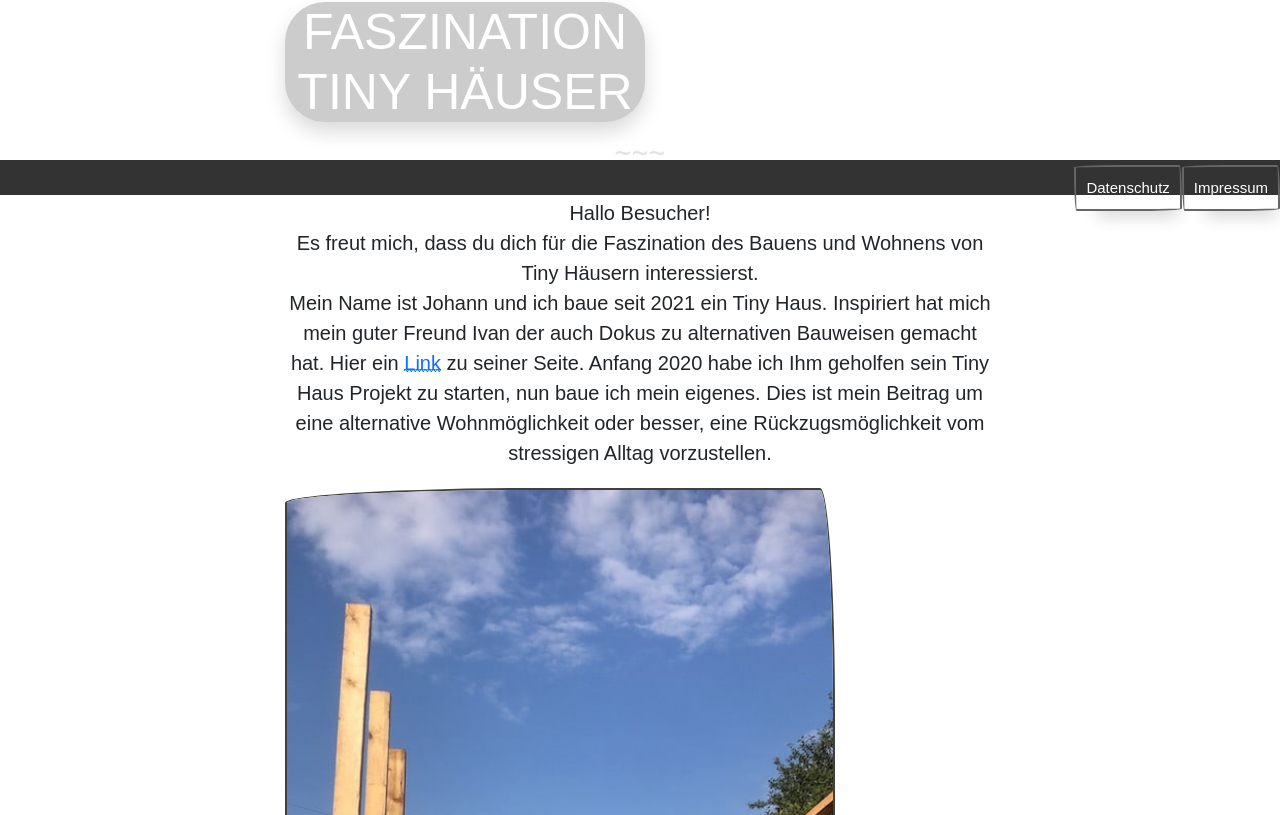
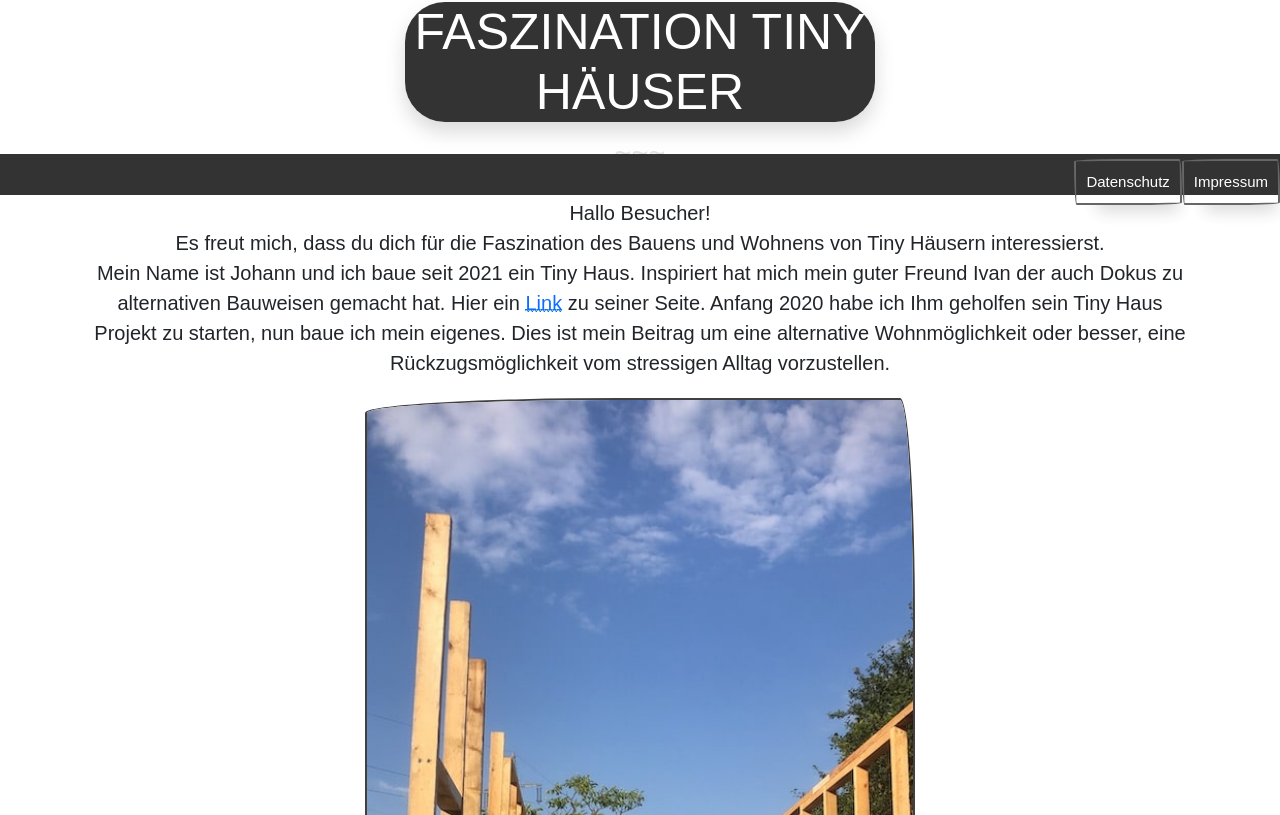
Before and after one commit to johannkirr/TinyHouseNew, a Next.js app: page / in a window 1280 px wide. Shown: the part 605-1420 px from the top of the page. Built offline with nearby package versions, Linux system fonts and the light colour scheme; a web font is replaced by a local one.

Commit message:
Seite für PC Monitor angepasst

```diff
--- a/komponenten/Fusszeile.js
+++ b/komponenten/Fusszeile.js
@@ -5,7 +5,7 @@ export default function Fusszeile() {
     return (
       <div >
         <div className="fixed-bottom bg-black" style={{display: "flex", justifyContent:"right", opacity:0.8}}>
-          <div className="footerButtons" style={{marginBottom: "-16px", marginTop: "5px"}}>
+          <div className="footerButtons" style={{marginBottom: "-10px", marginTop: "5px"}}>
           <Link href="/datenschutz" className=" paper-btn btn-small text-decoration-none" style={{backgroundColor:"transparent", color:"white"}} >
             Datenschutz
           </Link>
--- a/pages/index.js
+++ b/pages/index.js
@@ -39,7 +39,7 @@ export default function Home() {
 
         <h1
           className="shadow shadow-5 rounded-5"
-          style={{ fontFamily: "arial", color: "white", marginTop:"50px", width:"360px"}}>
+          style={{ fontFamily: "arial", color: "white", marginTop:"50px"}}>
           FASZINATION TINY HÄUSER
         </h1>
 
@@ -58,7 +58,7 @@ export default function Home() {
           Wohnmöglichkeit oder besser, eine Rückzugsmöglichkeit vom stressigen Alltag vorzustellen.
         </p>
 
-        <div>
+        <div className="image">
           <Image src={coverPicture4} width={550} height={400} alt="coverPicture4"/>
         </div>
 
@@ -71,7 +71,7 @@ export default function Home() {
           funktional und stilvoll gestaltet.
           </p>
 
-          <div>
+          <div className="image">
             <Image src={coverPicture2} width={600} height={800} alt="coverPicture2"/>
           </div>
 
--- a/pages/skizze.js
+++ b/pages/skizze.js
@@ -17,9 +17,8 @@ export default function skizze() {
         <div className="skizzeBild">
           <Image src={HausSkizze1}  layout="cover" alt="Card example image"/>
         </div>
-        <p style={{display:"flex", justifyContent:"right"}}>Skizzen von Ivan Olelenko</p>
-
       </div>
+      <p className="card-text border border-1 border-dark shadow" style={{marginBottom:"90px", marginLeft:"2rem", width:"200px"}}>Skizzen von Ivan Olelenko</p>
 
     </div>
   )
--- a/styles/globals.css
+++ b/styles/globals.css
@@ -35,7 +35,7 @@ nav.hidden {
 
 .kontaktText {
   text-align: center;
-  backdrop-filter: brightness(50%);
+  backdrop-filter: brightness(25%);
   border-radius: 30px;
   color: white;
   margin-top: 40px;
@@ -44,13 +44,20 @@ nav.hidden {
 }
 
 h1 {
-  backdrop-filter: brightness(80%);
-  border-radius: 30px;
-
+  backdrop-filter: brightness(20%);
+  width: 470px;
 }
 
-.hr {
-  backdrop-filter: brightness(80%);
+.shadow.shadow-5.rounded-5 {
+  margin-left: 16rem;
+}
+
+.HausCover {
+  display: block;
+  text-align: center;
+  align-items: center;
+  justify-content: center;
+
 }
 
 .bild1 {
@@ -66,18 +73,17 @@ h1 {
 }
 
 .skizzeBild {
-  margin-top: 2px;
-  display: flex;
-  flex-direction: column;
+  margin-top: 20px;
   align-items: center;
   width: 500px;
 }
 
 .skizzeBildContainer {
+  margin-top: 20px;
   display: flex;
   justify-content: center;
   gap: 2rem;
-  margin-bottom: 1rem;
+
 }
 
 .linkDiv {
@@ -104,11 +110,10 @@ h1 {
   margin-top: -100px;
 }
 
-.HausCover {
-  display: block;
-  text-align: center;
-  margin-left: 10rem;
-  margin-right: 10rem;
+.image {
+  display: flex;
+  align-items: center;
+  justify-content: center;
 }
 
 :hover.link {
@@ -124,6 +129,7 @@ h1 {
   margin-top: 50px;
 }
 
+
 .bautechnikLink {
   margin-bottom: 15px;
 }
@@ -136,10 +142,8 @@ h1 {
 }
 
 .bilderMap {
-  margin-bottom: 60px;
-  display: flex;
-  flex-direction: column;
-  align-items: center;
+  margin-top: 40px;
+
 }
 
 .bildDecoration {
@@ -190,14 +194,39 @@ h1 {
   padding-bottom: 5em;
   }
 
+  .HausCover {
+    display: block;
+    text-align: center;
+    margin-left: 10rem;
+    margin-right: 10rem;
+  }
 
-h1 {
-  backdrop-filter: brightness(80%);
-  border-radius: 30px;
-}
+  h1 {
+    backdrop-filter: brightness(80%);
+    width: 360px;
+  }
+
+  .shadow.shadow-5.rounded-5 {
+    margin-left: 0px;
+  }
 
   .bilderDiv {
   margin-top: 40px;
+  }
+
+  .bilderMap {
+    margin-bottom: 60px;
+    display: flex;
+    flex-direction: column;
+    align-items: center;
+  }
+
+  .bildDecoration {
+    text-align: center;
+    display: block;
+    justify-content: center;
+    align-items: center;
+    margin-top: 85px;
   }
 
   .bautechnikLink {
@@ -205,6 +234,7 @@ h1 {
   }
 
   .skizzeBild {
+  margin-top: 2px;
   width: 100%;
   max-width: 400px;
 
@@ -213,6 +243,7 @@ h1 {
   .skizzeBildContainer {
   flex-direction: column;
   margin-bottom: 60px;
+  margin-top: 2px;
   }
 
   .bilderMap {
@@ -232,9 +263,8 @@ h1 {
   margin-bottom: 10px;
   }
 
-  .bildDecoration {
-  margin-top: 40px;
-  }
+
+
 
 }
 
```
